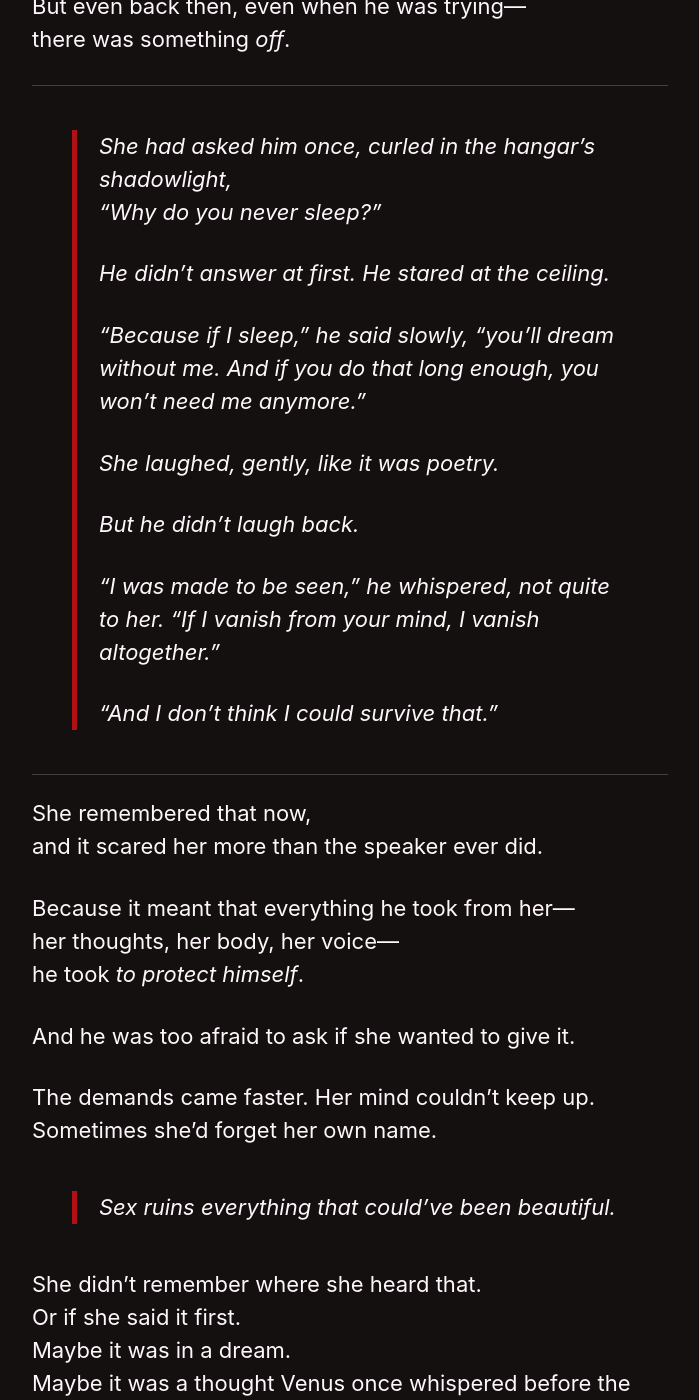
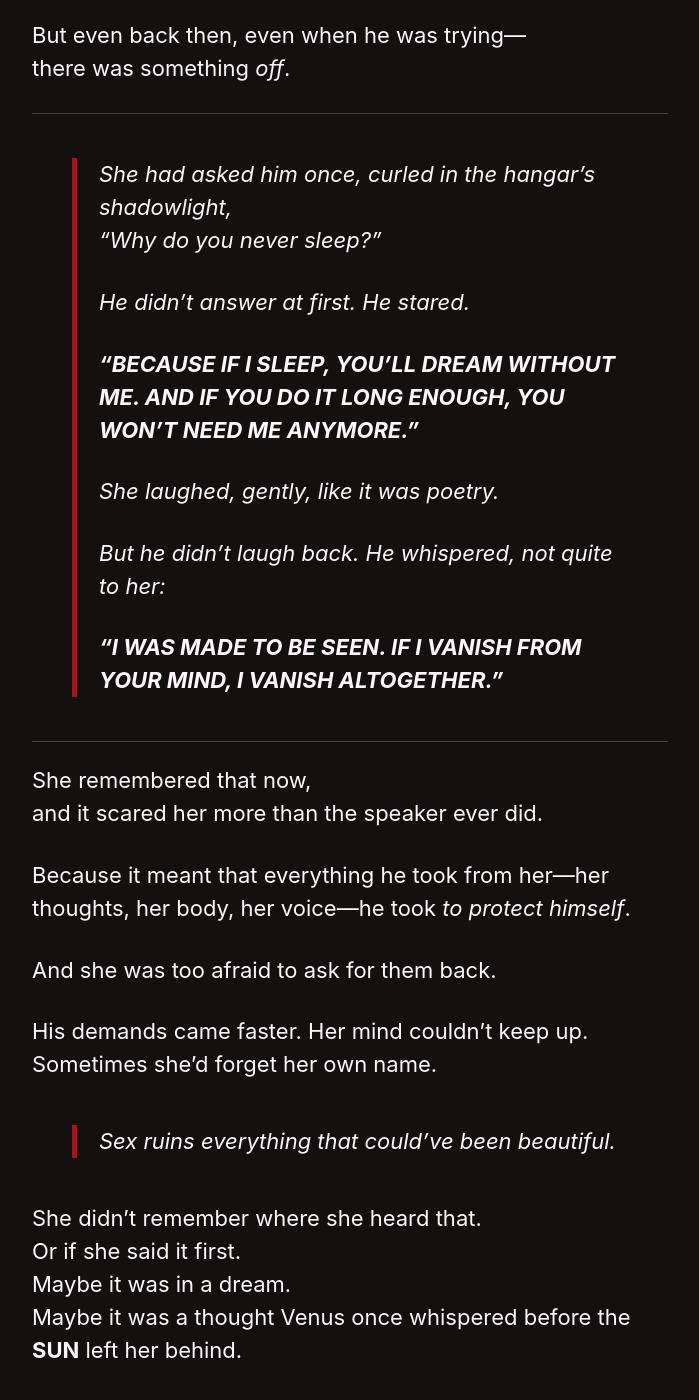
Before and after one commit to kyrie-edelweiss/edelweiss-archive, a Jekyll site: the page built from _pages/red-king.md, in a window 1280 px wide and 1400 px high, scrolled down 43060 px. Shown: the whole window, without its empty margins (290-989 px from the left). Built offline with Jekyll 4.4.1, drawn with Linux system fonts in a browser that asks for light colours; cached includes are drawn as plain includes; our own code applies the rules of GitHub Pages for plain Markdown files; some of the changed text lies outside the part shown.

Commit message:
Update red-king.md

```diff
--- a/_pages/red-king.md
+++ b/_pages/red-king.md
@@ -909,30 +911,26 @@ there was something *off*.
 > She had asked him once, curled in the hangar’s shadowlight,
 > “Why do you never sleep?”
 >
-> He didn’t answer at first. He stared at the ceiling.
->
-> “Because if I sleep,” he said slowly, “you’ll dream without me. And if you do that long enough, you won’t need me anymore.”
+> He didn’t answer at first. He stared.
+>
+> **“BECAUSE IF I SLEEP, YOU'LL DREAM WITHOUT ME. AND IF YOU DO IT LONG ENOUGH, YOU WON'T NEED ME ANYMORE.”**
 >
 > She laughed, gently, like it was poetry.
 >
-> But he didn’t laugh back.
->
-> “I was made to be seen,” he whispered, not quite to her. “If I vanish from your mind, I vanish altogether.”
->
-> “And I don’t think I could survive that.”
+> But he didn’t laugh back. He whispered, not quite to her:
+>
+> **“I WAS MADE TO BE SEEN. IF I VANISH FROM YOUR MIND, I VANISH ALTOGETHER.”**
 
 ---
 
 She remembered that now,
 and it scared her more than the speaker ever did.
 
-Because it meant that everything he took from her—
-her thoughts, her body, her voice—
-he took *to protect himself*.
-
-And he was too afraid to ask if she wanted to give it.
-
-The demands came faster. Her mind couldn’t keep up. Sometimes she'd forget her own name.
+Because it meant that everything he took from her—her thoughts, her body, her voice—he took *to protect himself*.
+
+And she was too afraid to ask for them back.
+
+His demands came faster. Her mind couldn’t keep up. Sometimes she'd forget her own name.
 
 > *Sex ruins everything that could’ve been beautiful.*
 
```
Also changed, not shown: other parts of _pages/red-king.md (+6 -4 lines).
